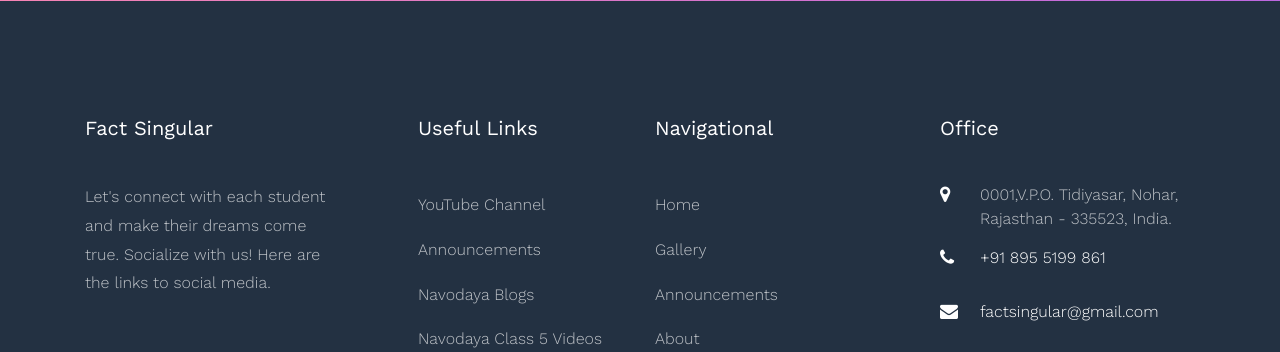
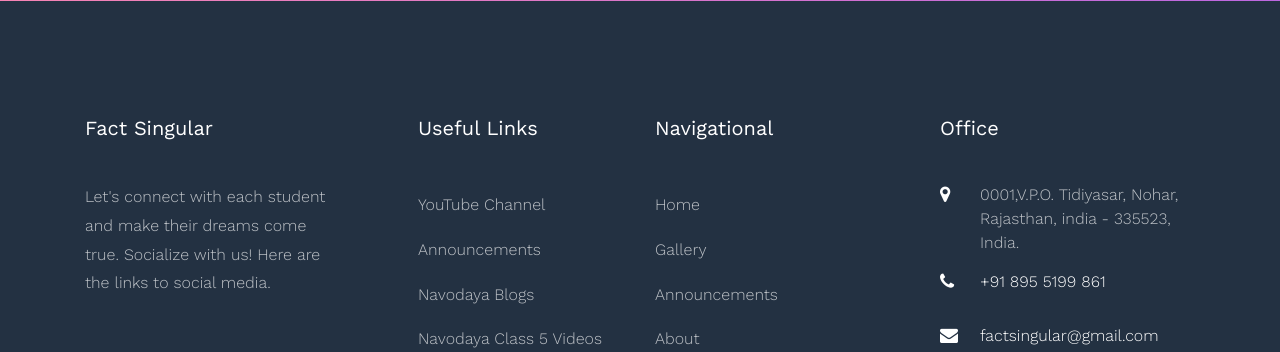
Before and after one commit to factsingular/factsingular.github.io, a plain HTML site: page gallery.html in a window 1280 px wide. Shown: the part 1249-1601 px from the top of the page. Drawn offline with nearby package versions, Linux system fonts and the light colour scheme; some packages are replaced by stand-ins of ours; no server answers; grey boxes are pictures that could not be loaded; files whose address does not match are found by name.

Commit message:
Update gallery.html

```diff
--- a/gallery.html
+++ b/gallery.html
@@ -183,7 +183,7 @@
               <h2 class="ftco-heading-2">Office</h2>
               <div class="block-23 mb-3">
                 <ul>
-                  <li><span class="icon icon-map-marker"></span><span class="text">0001,V.P.O. Tidiyasar, Nohar, Rajasthan - 335523, India.</span></li>
+                  <li><span class="icon icon-map-marker"></span><span class="text">0001,V.P.O. Tidiyasar, Nohar, Rajasthan, india - 335523, India.</span></li>
                   <li><a href="#"><span class="icon icon-phone"></span><span class="text">+91 895 5199 861</span></a></li>
                   <li><a href="mailto: factsingular@gmail.com"><span class="icon icon-envelope"></span><span class="text">factsingular@gmail.com</span></a></li>
                 </ul>
```
